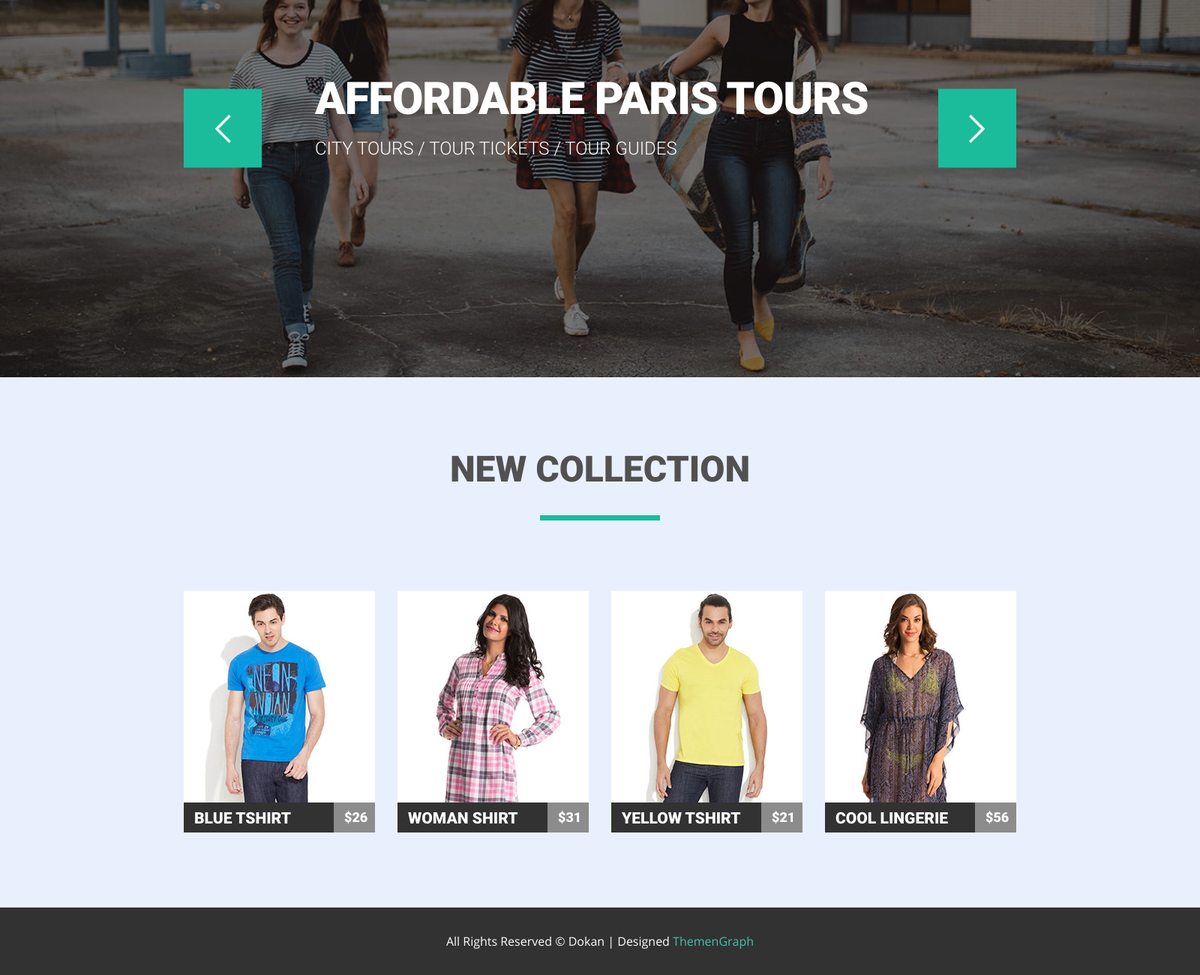
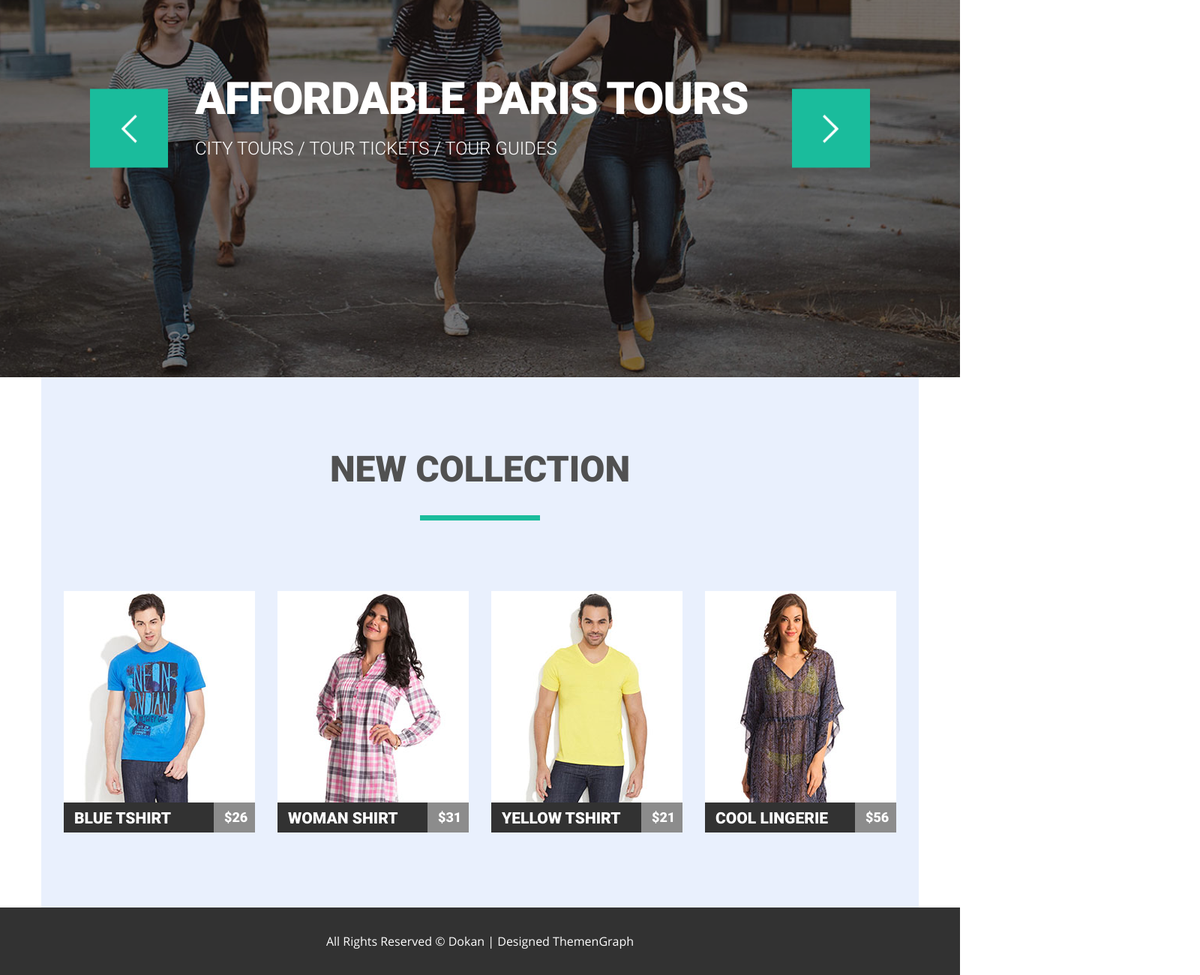
Before and after one commit to amyshchyshen/goit-course, a plain HTML site: page module-05/index.html in a window 1280 px wide. Shown: the part 230-1530 px from the top of the page at 75% size, 1600 px wide, since content can reach past the window. Drawn offline with Linux system fonts and the light colour scheme; files whose address does not match are found by name.

Commit message:
hw05 v1.1

```diff
--- a/module-05/css/styles.css
+++ b/module-05/css/styles.css
@@ -16,7 +16,7 @@ img {
     object-fit: cover;
 }
 .container {
-    width: 1600px;
+    width: 1170px;
     margin: 0 auto;
 }
 
@@ -119,12 +119,12 @@ img {
 }
 
 .left-arrow {
-    left: 245px;
+    left: 120px;
     transform: translateY(-70%);
 }
 
 .right-arrow {
-    right: 245px;
+    right: 120px;
     transform-origin: center;
     transform: translateY(-70%);
 }
@@ -344,9 +344,15 @@ img {
     color: #fefefe;
 }
 
-.footer-span {
+.footer-link {
     font-family: "Open Sans", sans-serif;
     font-size: 16px;
     line-height: 28px;
+    text-decoration: none;
+    color: #fefefe;
+}
+
+.footer-link:hover,
+.footer-link:focus {
     color: #46bfa9;
 }
--- a/module-05/index.html
+++ b/module-05/index.html
@@ -40,7 +40,7 @@
                 </nav>
             </div>
         </header>
-        <main class="main container">
+        <main class="main">
             <section class="slider-section">
                 <article class="slider-article">
                     <h2 class="slider-title">
@@ -61,7 +61,7 @@
                     </div>
                 </button>
             </section>
-            <section class="collection-section">
+            <section class="collection-section container">
                 <h2 class="collection-title">New Collection</h2>
                 <div class="collection-wrapper wrapper">
                     <article class="collection-card">
@@ -187,9 +187,9 @@
                 </div>
             </section>
         </main>
-    <footer class="footer container">
+    <footer class="footer">
         <p class="footer-text">
-            All Rights Reserved © Dokan | Designed <span class="footer-span">ThemenGraph</span>
+            All Rights Reserved © Dokan | Designed <a href="#" class="footer-link">ThemenGraph</a>
         </p>
     </footer>
 </body>
```
